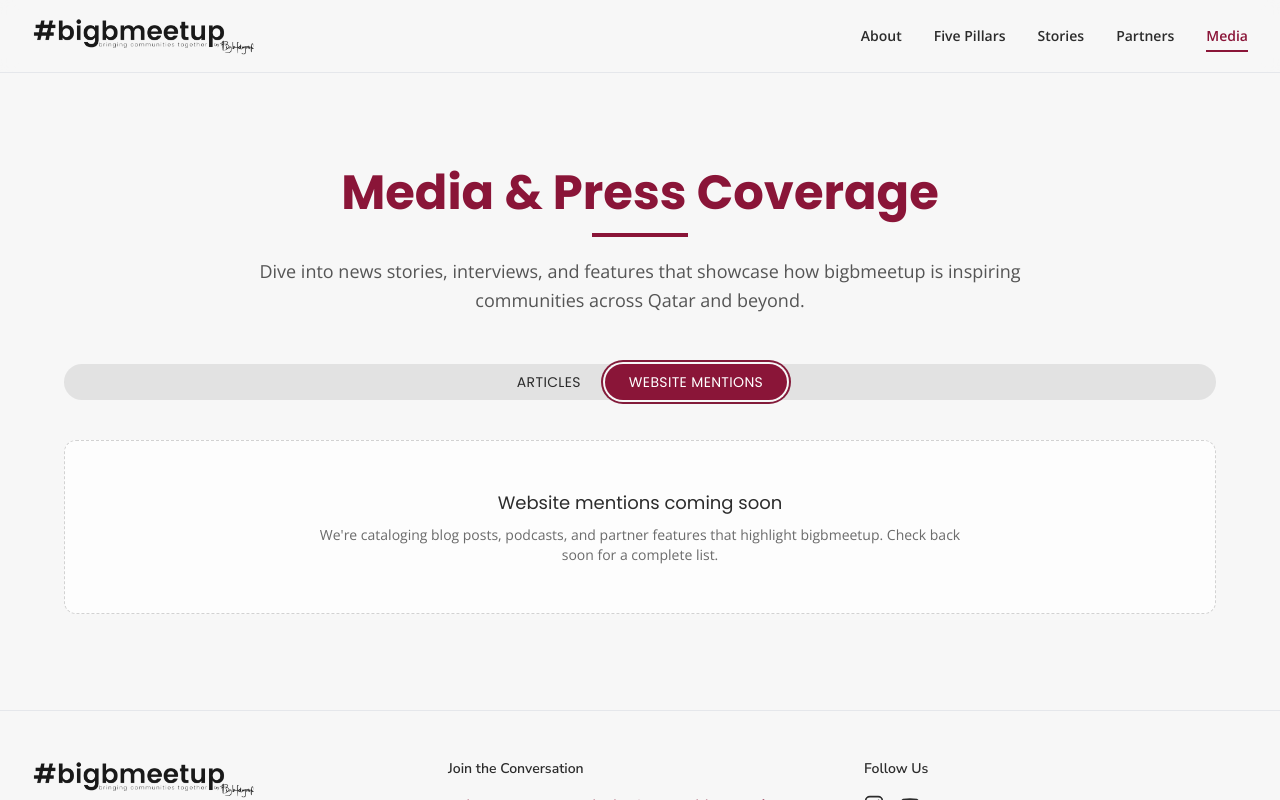
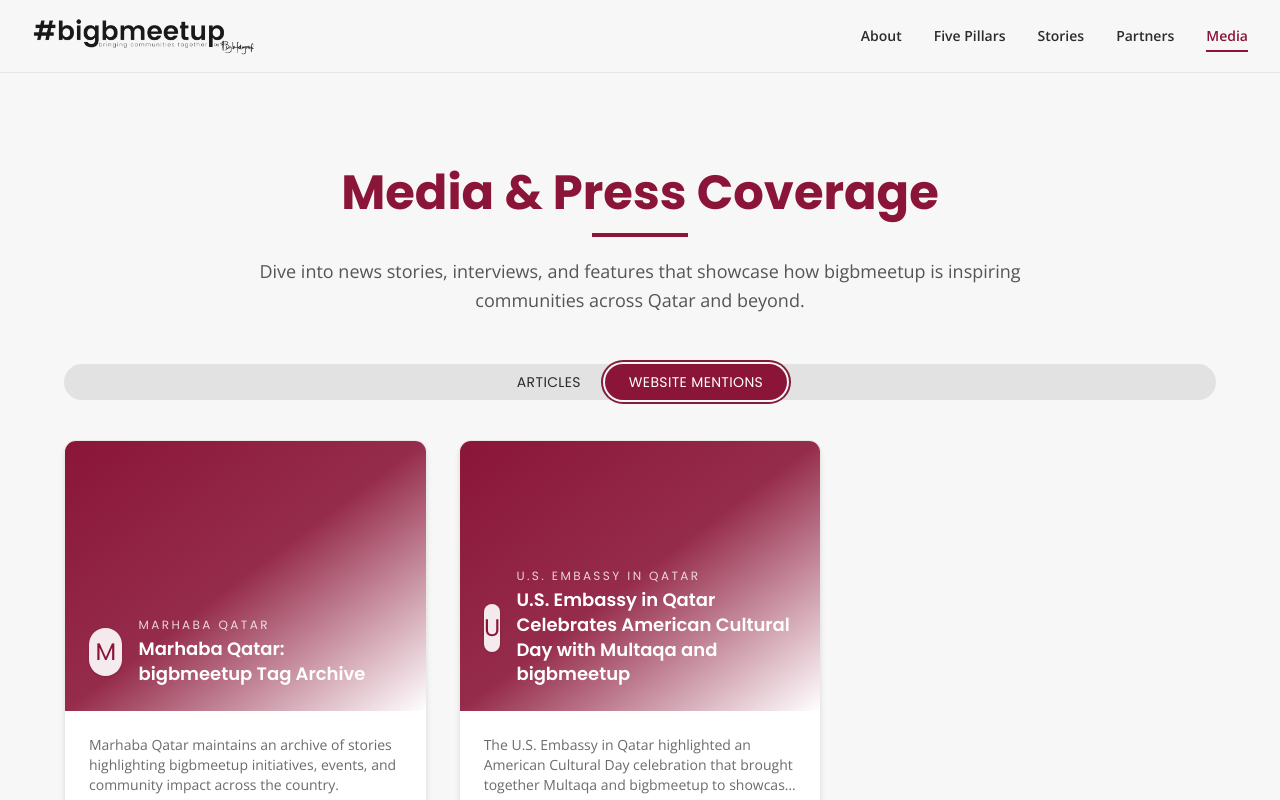
Before and after one commit to hedsouza/bigbmeetup, a Next.js app: page /media in a window 1280 px wide. Both pictures are taken after a click on the tab "WEBSITE MENTIONS". Shown: the top 800 px of the page. Built offline with nearby package versions, Linux system fonts and the light colour scheme.

Commit message:
feat(media): add website mentions and update cards

```diff
--- a/components/media/MediaGallery.tsx
+++ b/components/media/MediaGallery.tsx
@@ -6,6 +6,8 @@
 import type { Article } from '@/types/article';
 import { MediaArticleCard } from './MediaArticleCard';
 import { MediaArticleModal } from './MediaArticleModal';
+import { WebsiteMentionCard } from './WebsiteMentionCard';
+import { WEBSITE_MENTIONS } from '@/lib/data/websiteMentions';
 
 interface MediaGalleryProps {
   articles: Article[];
@@ -18,6 +20,14 @@
   const sortedArticles = useMemo(() => {
     return [...articles];
   }, [articles]);
+
+  const sortedMentions = useMemo(() => {
+    return [...WEBSITE_MENTIONS].sort((a, b) => {
+      if (!a.mentionDate) return 1;
+      if (!b.mentionDate) return -1;
+      return new Date(b.mentionDate).getTime() - new Date(a.mentionDate).getTime();
+    });
+  }, []);
 
   const handleSelectArticle = (article: Article) => {
     setSelectedArticle(article);
@@ -82,14 +92,22 @@
           </TabsContent>
 
           <TabsContent value="mentions">
-            <div className="rounded-xl border border-dashed border-neutral-charcoal/20 bg-white/70 p-12 text-center">
-              <p className="text-lg font-heading text-neutral-charcoal">
-                Website mentions coming soon
-              </p>
-              <p className="mt-2 text-sm font-body text-neutral-charcoal/70 max-w-2xl mx-auto">
-                We&apos;re cataloging blog posts, podcasts, and partner features that highlight bigbmeetup. Check back soon for a complete list.
-              </p>
-            </div>
+            {sortedMentions.length === 0 ? (
+              <div className="rounded-xl border border-dashed border-neutral-charcoal/20 bg-white/70 p-12 text-center">
+                <p className="text-lg font-heading text-neutral-charcoal/80">
+                  No website mentions yet
+                </p>
+                <p className="mt-2 text-sm font-body text-neutral-charcoal/60 max-w-2xl mx-auto">
+                  Share links to blogs, partner spotlights, and digital coverage featuring bigbmeetup to grow this showcase.
+                </p>
+              </div>
+            ) : (
+              <div className="grid grid-cols-1 gap-8 sm:grid-cols-2 lg:grid-cols-3">
+                {sortedMentions.map((mention) => (
+                  <WebsiteMentionCard key={mention.id} mention={mention} />
+                ))}
+              </div>
+            )}
           </TabsContent>
         </Tabs>
       </div>
--- /dev/null
+++ b/components/media/WebsiteMentionCard.tsx
@@ -0,0 +1,59 @@
+import Link from 'next/link';
+import type { WebsiteMention } from '@/types/article';
+import { Card, CardContent } from '@/components/ui/card';
+import { ArrowUpRight } from 'lucide-react';
+import { cn } from '@/lib/utils';
+
+interface WebsiteMentionCardProps {
+  mention: WebsiteMention;
+  className?: string;
+}
+
+export function WebsiteMentionCard({ mention, className }: WebsiteMentionCardProps) {
+  const displayTitle = mention.title || mention.websiteName;
+  const initial = mention.websiteName.charAt(0).toUpperCase();
+
+  return (
+    <Link
+      href={mention.websiteUrl}
+      target="_blank"
+      rel="noopener noreferrer"
+      className="group block h-full focus:outline-none focus-visible:ring-2 focus-visible:ring-primary-maroon focus-visible:ring-offset-2 focus-visible:ring-offset-background rounded-xl"
+    >
+      <Card className={cn('h-full overflow-hidden border border-neutral-charcoal/10 shadow-md transition-all duration-300 group-hover:-translate-y-1 group-hover:shadow-xl', className)}>
+        <div className="relative aspect-[4/3] overflow-hidden">
+          <div className="flex h-full w-full flex-col justify-end bg-gradient-to-br from-primary-maroon via-primary-maroon/90 to-primary-gold/80 p-6 text-white">
+            <div className="flex items-center gap-4">
+              <div className="flex h-12 w-12 items-center justify-center rounded-full bg-white/90 text-2xl font-heading text-primary-maroon shadow">
+                {initial}
+              </div>
+              <div className="space-y-1 text-left">
+                <p className="text-xs font-heading uppercase tracking-[0.2em] text-white/80">
+                  {mention.websiteName}
+                </p>
+                <p className="text-lg font-heading font-semibold leading-snug">
+                  {displayTitle}
+                </p>
+              </div>
+            </div>
+          </div>
+        </div>
+
+        <CardContent className="p-6 space-y-4">
+          {mention.excerpt && (
+            <p className="text-sm font-body text-neutral-charcoal/70 line-clamp-3">
+              {mention.excerpt}
+            </p>
+          )}
+
+          <div className="flex items-center justify-end text-sm font-body text-neutral-charcoal/60">
+            <span className="inline-flex items-center gap-1 font-semibold text-primary-maroon">
+              Visit site
+              <ArrowUpRight className="h-4 w-4" />
+            </span>
+          </div>
+        </CardContent>
+      </Card>
+    </Link>
+  );
+}
--- a/lib/data/articles.generated.ts
+++ b/lib/data/articles.generated.ts
@@ -4,21 +4,6 @@
 import { Article } from "@/types/article";
 
 export const ARTICLES: Article[] = [
-  {
-    id: "community-wellness-drive",
-    imageUrl: "/images/articles/104.jpg",
-    title: "Community Wellness Drive Unites Doha Residents",
-    publication: "Gulf Times",
-    publicationDate: "2024-03-18",
-    excerpt: "bigbmeetup brought together residents from across Doha for a full day of wellness sessions, panel talks, and community-led activations.",
-    fullArticleUrl: "https://www.gulftimes.com/community-wellness-drive-unites-doha-residents",
-    category: "feature",
-    tags: [
-      "community",
-      "wellness"
-    ]
-  },
-
   {
     id: "44",
     imageUrl: "/images/articles/44.png",
--- /dev/null
+++ b/lib/data/websiteMentions.ts
@@ -0,0 +1,27 @@
+import type { WebsiteMention } from '@/types/article';
+
+export const WEBSITE_MENTIONS: WebsiteMention[] = [
+  {
+    id: 'marhaba-bigbmeetup-tag',
+    title: 'Marhaba Qatar: bigbmeetup Tag Archive',
+    websiteName: 'Marhaba Qatar',
+    websiteUrl: 'https://marhaba.qa/tag/bigbmeetup/',
+    mentionDate: '2025-11-12',
+    excerpt:
+      'Marhaba Qatar maintains an archive of stories highlighting bigbmeetup initiatives, events, and community impact across the country.',
+    category: 'news',
+    tags: ['Qatar', 'media coverage', 'community'],
+  },
+  {
+    id: 'us-embassy-qatar-american-cultural-day',
+    title: 'U.S. Embassy in Qatar Celebrates American Cultural Day with Multaqa and bigbmeetup',
+    websiteName: 'U.S. Embassy in Qatar',
+    websiteUrl:
+      'https://qa.usembassy.gov/the-u-s-embassy-in-qatar-celebrates-an-american-cultural-day-with-multaqa-and-bigbmeetup/',
+    mentionDate: '2025-11-12',
+    excerpt:
+      'The U.S. Embassy in Qatar highlighted an American Cultural Day celebration that brought together Multaqa and bigbmeetup to showcase community-driven cultural exchange.',
+    category: 'news',
+    tags: ['Qatar', 'cultural exchange', 'diplomacy'],
+  },
+];
```
Also changed, not shown: content/articles/community-wellness-drive.json (deleted, +0 -13 lines).
